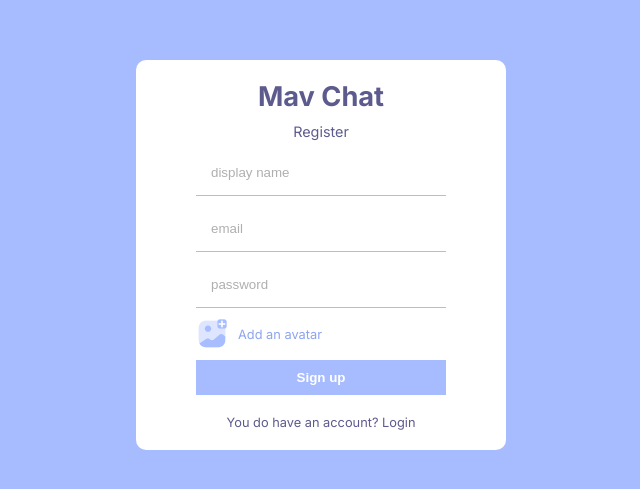
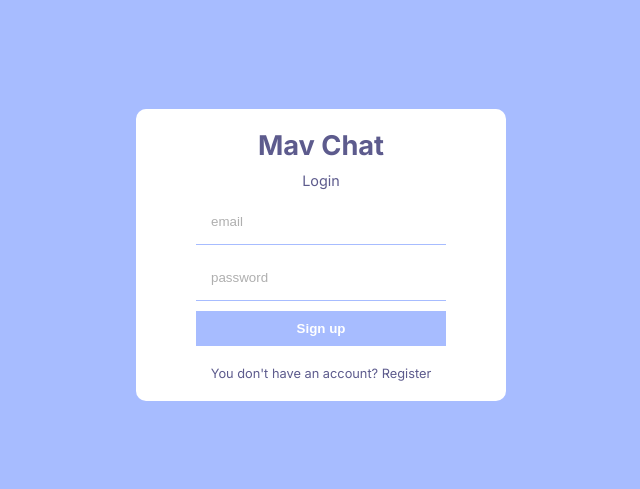
Before and after one commit to mavSeneris/mavChat, a React (Vite) app: page / in a window 1280 px wide. Shown: the part 145-634 px from the top of the page, without its empty margins (319-959 px from the left). Built offline with nearby package versions, Linux system fonts and the light colour scheme.

Commit message:
added login page.

```diff
--- a/src/App.jsx
+++ b/src/App.jsx
@@ -1,11 +1,14 @@
 import Register from "./pages/Register"
+import Login from "./pages/Login"
+
 import "./style.scss"
 
 function App() {
 
   return (
     <div className="App">
-      <Register />
+      {/* <Register /> */}
+      <Login />
     </div>
   )
 }
--- a/src/pages/Login.jsx
+++ b/src/pages/Login.jsx
@@ -0,0 +1,23 @@
+import React from 'react'
+import addAvatar from '../img/addAvatar.png'
+
+export default function Register() {
+    return (
+        <div className='formContainer'>
+            <div className='formWrapper'>
+                <span className='logo'>Mav Chat</span>
+                <span className='title'>Login</span>
+                <form>
+                    <input type="email" placeholder='email' />
+                    <input type="password" placeholder='password' />
+                    <input id="files" style={{display: "none"}} type="file" multiple placeholder='add an avatar' />
+                    <button>Sign up</button>
+                    <p>You don't have an account? Register</p>
+
+                </form>
+            </div>
+        </div>
+
+
+    )
+}
```
